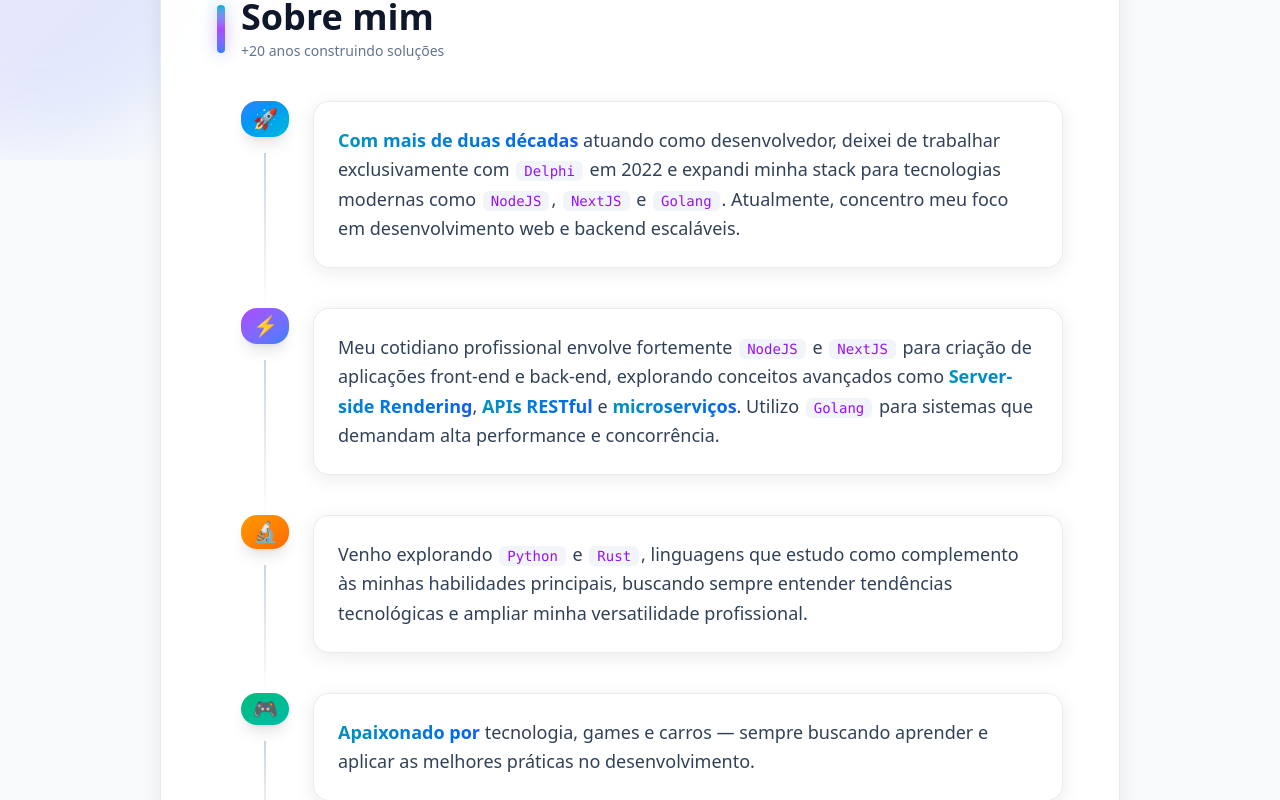
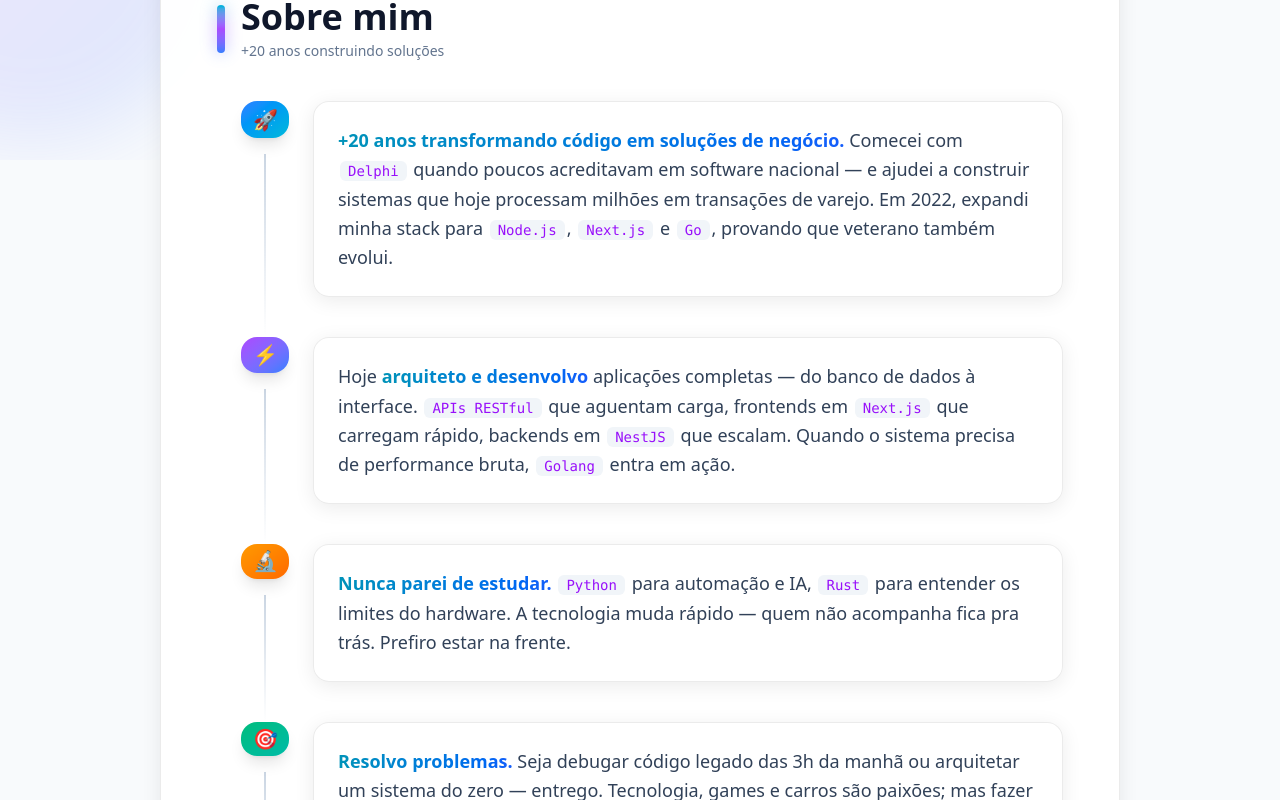
Before and after one commit to toppermitz/andersondapper, a Next.js app: page / in a window 1280 px wide. Shown: the part 640-1440 px from the top of the page. Built offline with nearby package versions, Linux system fonts and the light colour scheme.

Commit message:
copy: textos mais impactantes mantendo tom profissional

```diff
--- a/src/app/layout.tsx
+++ b/src/app/layout.tsx
@@ -12,7 +12,7 @@ import type { Metadata } from 'next'
 
 const siteUrl = 'https://andersondapper.com.br'
 const siteName = 'Anderson Dapper'
-const siteDescription = 'Desenvolvedor Full Stack com +20 anos de experiência. Especialista em Node.js, Next.js, NestJS, TypeScript e Golang. Construindo soluções robustas e escaláveis.'
+const siteDescription = '+20 anos transformando código em soluções de negócio. Arquiteto e desenvolvedor Full Stack especializado em Node.js, Next.js, NestJS e Go. Do legado ao moderno, entrego sistemas que escalam.'
 
 export const metadata: Metadata = {
   metadataBase: new URL(siteUrl),
--- a/src/components/About.tsx
+++ b/src/components/About.tsx
@@ -77,7 +77,7 @@ export default function About() {
           glowColor="bg-cyan-500"
           delay="delay-100"
         >
-          <Highlight>Com mais de duas décadas</Highlight> atuando como desenvolvedor, deixei de trabalhar exclusivamente com <Tech>Delphi</Tech> em 2022 e expandi minha stack para tecnologias modernas como <Tech>NodeJS</Tech>, <Tech>NextJS</Tech> e <Tech>Golang</Tech>. Atualmente, concentro meu foco em desenvolvimento web e backend escaláveis.
+          <Highlight>+20 anos transformando código em soluções de negócio.</Highlight> Comecei com <Tech>Delphi</Tech> quando poucos acreditavam em software nacional — e ajudei a construir sistemas que hoje processam milhões em transações de varejo. Em 2022, expandi minha stack para <Tech>Node.js</Tech>, <Tech>Next.js</Tech> e <Tech>Go</Tech>, provando que veterano também evolui.
         </TimelineItem>
 
         <TimelineItem
@@ -86,7 +86,7 @@ export default function About() {
           glowColor="bg-purple-500"
           delay="delay-200"
         >
-          Meu cotidiano profissional envolve fortemente <Tech>NodeJS</Tech> e <Tech>NextJS</Tech> para criação de aplicações front-end e back-end, explorando conceitos avançados como <Highlight>Server-side Rendering</Highlight>, <Highlight>APIs RESTful</Highlight> e <Highlight>microserviços</Highlight>. Utilizo <Tech>Golang</Tech> para sistemas que demandam alta performance e concorrência.
+          Hoje <Highlight>arquiteto e desenvolvo</Highlight> aplicações completas — do banco de dados à interface. <Tech>APIs RESTful</Tech> que aguentam carga, frontends em <Tech>Next.js</Tech> que carregam rápido, backends em <Tech>NestJS</Tech> que escalam. Quando o sistema precisa de performance bruta, <Tech>Golang</Tech> entra em ação.
         </TimelineItem>
 
         <TimelineItem
@@ -95,16 +95,16 @@ export default function About() {
           glowColor="bg-orange-500"
           delay="delay-300"
         >
-          Venho explorando <Tech>Python</Tech> e <Tech>Rust</Tech>, linguagens que estudo como complemento às minhas habilidades principais, buscando sempre entender tendências tecnológicas e ampliar minha versatilidade profissional.
+          <Highlight>Nunca parei de estudar.</Highlight> <Tech>Python</Tech> para automação e IA, <Tech>Rust</Tech> para entender os limites do hardware. A tecnologia muda rápido — quem não acompanha fica pra trás. Prefiro estar na frente.
         </TimelineItem>
 
         <TimelineItem
-          icon="🎮"
+          icon="🎯"
           color="bg-gradient-to-br from-emerald-500 to-teal-500"
           glowColor="bg-emerald-500"
           delay="delay-400"
         >
-          <Highlight>Apaixonado por</Highlight> tecnologia, games e carros — sempre buscando aprender e aplicar as melhores práticas no desenvolvimento.
+          <Highlight>Resolvo problemas.</Highlight> Seja debugar código legado das 3h da manhã ou arquitetar um sistema do zero — entrego. Tecnologia, games e carros são paixões; mas fazer software que funciona é o que me move.
         </TimelineItem>
       </div>
     </section>
```
